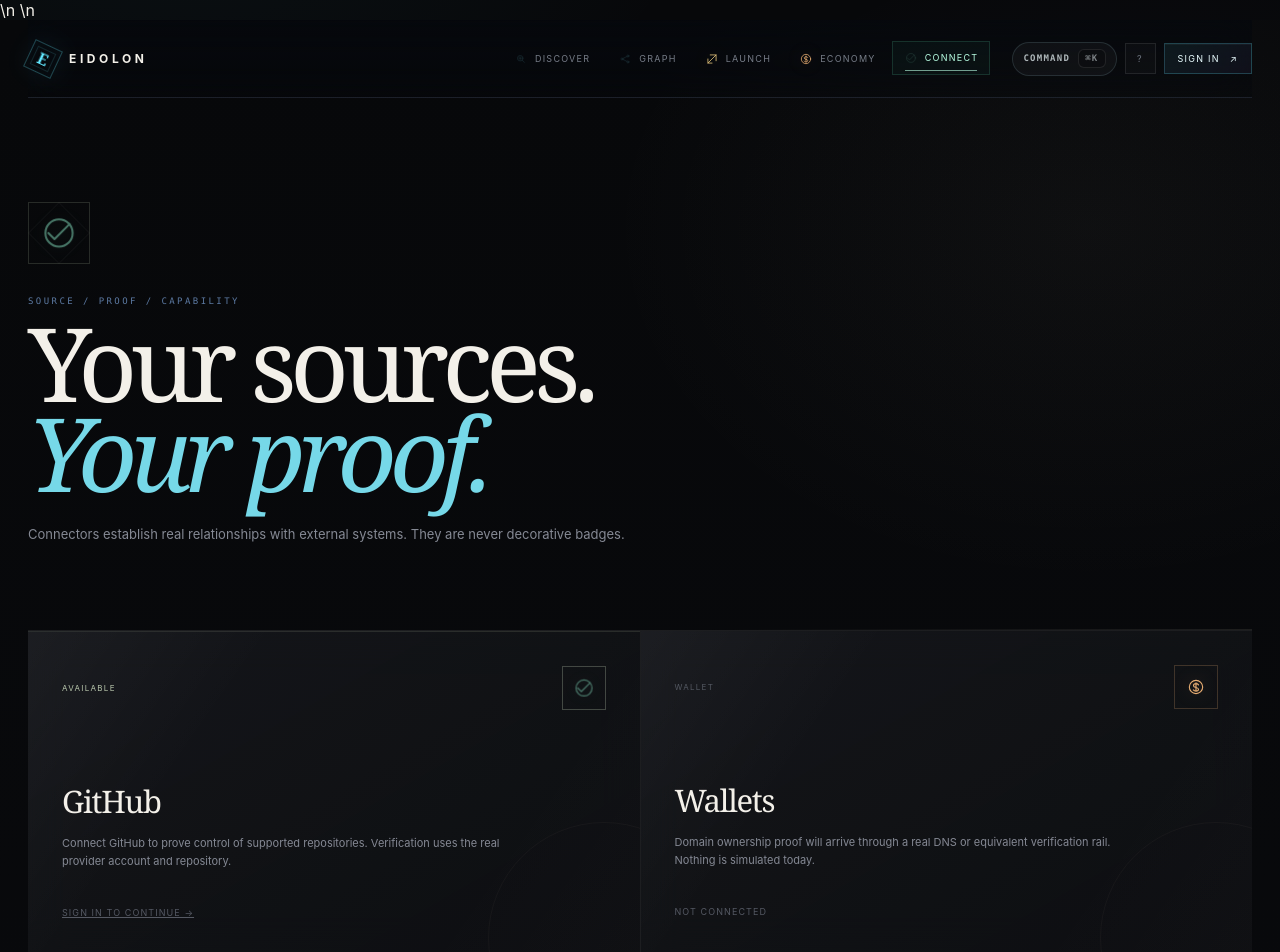
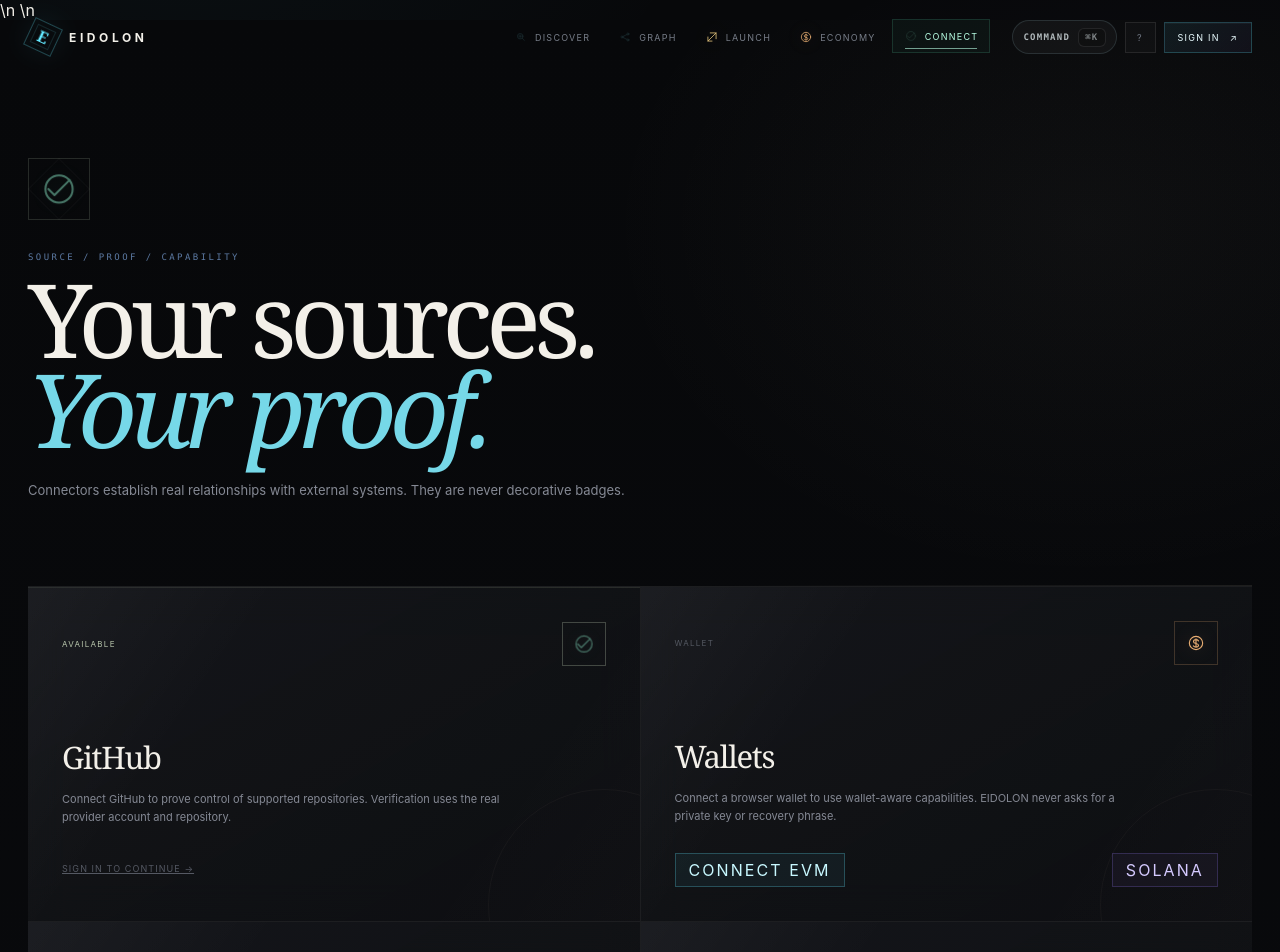
Before and after one commit to saalax4721x-coder/EIDOLON, a Next.js app: page /connectors in a window 1280 px wide. Shown: the top 952 px of the page. Built offline with nearby package versions, Linux system fonts and the light colour scheme; no server answers.

Commit message:
fix: clean connector surface and wallet state

```diff
--- a/app/connectors/page.tsx
+++ b/app/connectors/page.tsx
@@ -63,7 +63,7 @@ export default function Connectors() {
 
   return (
     <main className="info-page">
-      <header className="surface-nav"><EidolonNav section="connectors" /></header>
+      <EidolonNav section="connectors" />
       <section className="info-hero connector-hero">
         <div className="connector-hero-mark"><EidolonIcon name="verified" size={34} /></div><span className="eyebrow">SOURCE / PROOF / CAPABILITY</span>
         <h1>Your sources.<br/><em>Your proof.</em></h1>
@@ -93,8 +93,9 @@ export default function Connectors() {
         <article className={`connector-card ${wallet ? "active" : ""}`}>
           <div><span className="connector-status">{wallet ? "CONNECTED" : "WALLET"}</span><span className="connector-mark"><EidolonIcon name="economy" size={20} /></span></div>
           <h2>Wallets</h2>
-          <p>Domain ownership proof will arrive through a real DNS or equivalent verification rail. Nothing is simulated today.</p>
-          <span className="connector-muted">Not connected</span>
+          <p>Connect a browser wallet to use wallet-aware capabilities. EIDOLON never asks for a private key or recovery phrase.</p>
+          {wallet ? <><span className="connector-muted">{wallet.chain} · {wallet.address.slice(0, 6)}…{wallet.address.slice(-4)}</span><button type="button" className="connector-connect-button" onClick={disconnectWallet}>Disconnect</button></> : <div className="connector-wallet-actions"><button type="button" className="connector-connect-button" disabled={walletBusy} onClick={() => connectWallet("ethereum")}>{walletBusy ? "Connecting…" : "Connect EVM"}</button><button type="button" className="connector-connect-button secondary" disabled={walletBusy} onClick={() => connectWallet("solana")}>Solana</button></div>}
+          {walletError && <span className="connector-error" role="alert">{walletError}</span>}
         </article>
         <article className="connector-card">
           <div><span className="connector-status">COMING LATER</span><span className="connector-mark">◈</span></div>
```
